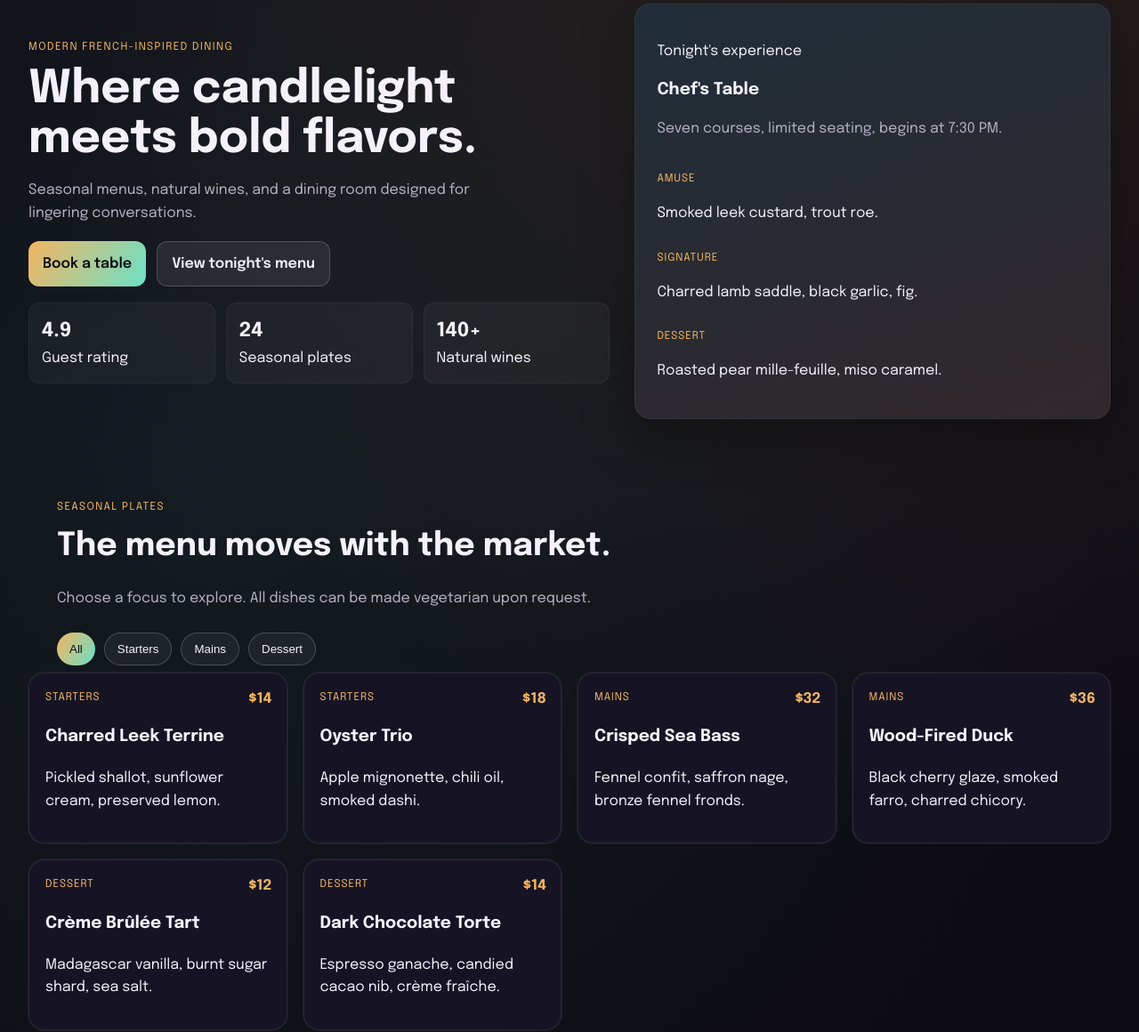
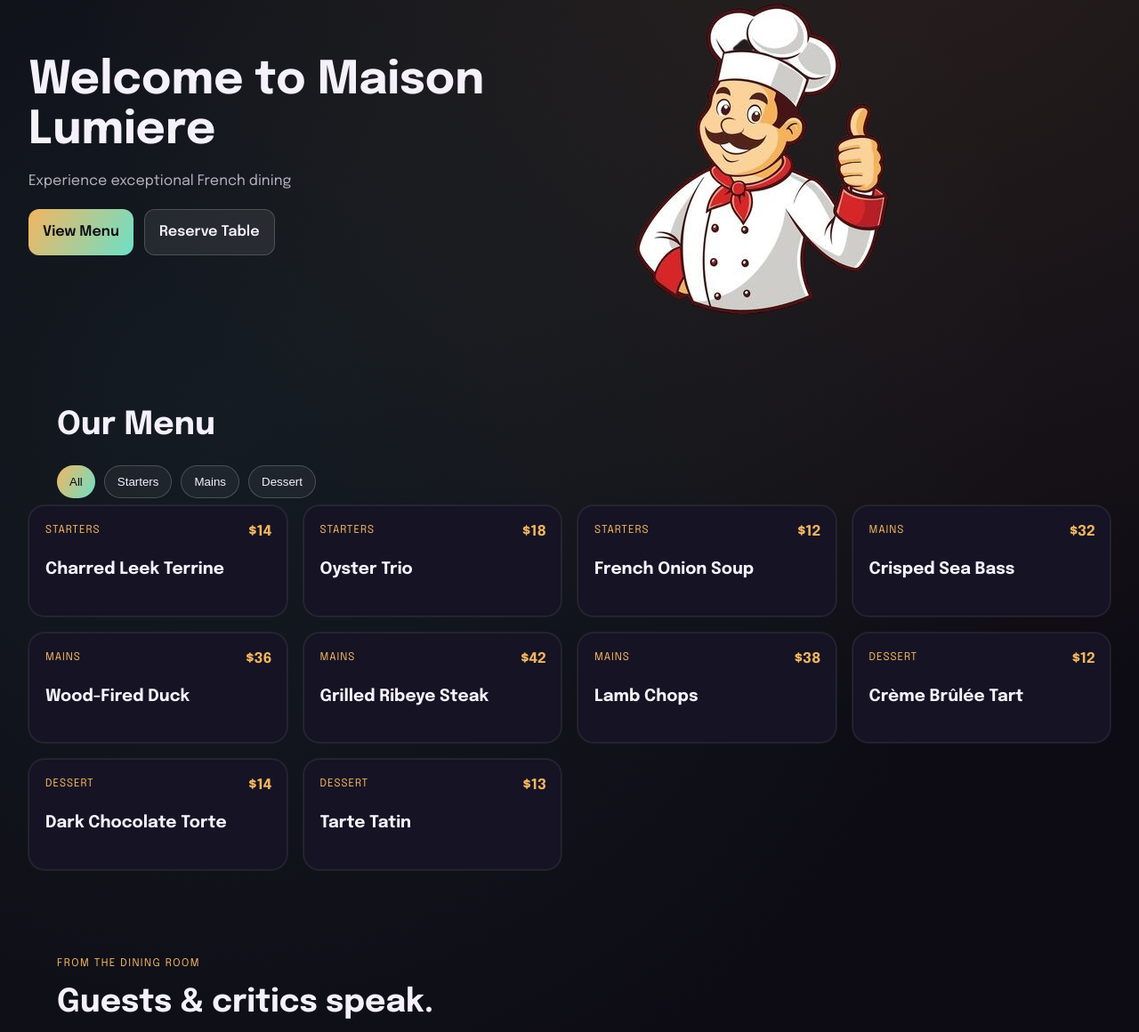
Before and after one commit to Youssef-NOTHING/Restau1, a plain HTML site: page index.html in a window 1280 px wide. Shown: the part 151-1311 px from the top of the page at 89% size. Drawn offline with Linux system fonts and the light colour scheme.

Commit message:
Update index.html

```diff
--- a/index.html
+++ b/index.html
@@ -27,56 +27,21 @@
   <main>
     <section id="hero" class="hero">
       <div class="hero-content">
-        <p class="eyebrow">Modern French-inspired dining</p>
-        <h1>Where candlelight meets bold flavors.</h1>
-        <p class="lede">Seasonal menus, natural wines, and a dining room designed for lingering conversations.</p>
+        <h1>Welcome to Maison Lumiere</h1>
+        <p class="lede">Experience exceptional French dining</p>
         <div class="hero-actions">
-          <a class="btn primary" href="#reserve">Book a table</a>
-          <a class="btn ghost" href="#menu">View tonight's menu</a>
-        </div>
-        <div class="highlights">
-          <div>
-            <strong>4.9</strong>
-            <span>Guest rating</span>
-          </div>
-          <div>
-            <strong>24</strong>
-            <span>Seasonal plates</span>
-          </div>
-          <div>
-            <strong>140+</strong>
-            <span>Natural wines</span>
-          </div>
+          <a class="btn primary" href="#menu">View Menu</a>
+          <a class="btn ghost" href="#reserve">Reserve Table</a>
         </div>
       </div>
-      <div class="hero-card">
-        <div class="card-top">
-          <p>Tonight's experience</p>
-          <h3>Chef's Table</h3>
-          <p class="muted">Seven courses, limited seating, begins at 7:30 PM.</p>
-        </div>
-        <div class="card-bottom">
-          <div>
-            <p class="label">Amuse</p>
-            <p>Smoked leek custard, trout roe.</p>
-          </div>
-          <div>
-            <p class="label">Signature</p>
-            <p>Charred lamb saddle, black garlic, fig.</p>
-          </div>
-          <div>
-            <p class="label">Dessert</p>
-            <p>Roasted pear mille-feuille, miso caramel.</p>
-          </div>
-        </div>
+      <div class="hero-image">
+        <img src="assets/chef.png" alt="Chef">
       </div>
     </section>
 
     <section id="menu" class="menu">
       <div class="section-header">
-        <p class="eyebrow">Seasonal plates</p>
-        <h2>The menu moves with the market.</h2>
-        <p class="muted">Choose a focus to explore. All dishes can be made vegetarian upon request.</p>
+        <h2>Our Menu</h2>
         <div class="filters" role="group" aria-label="Menu filters">
           <button class="chip active" data-filter="all">All</button>
           <button class="chip" data-filter="starters">Starters</button>
@@ -88,38 +53,52 @@
         <article class="menu-card" data-category="starters">
           <div class="tag">Starters</div>
           <h3>Charred Leek Terrine</h3>
-          <p>Pickled shallot, sunflower cream, preserved lemon.</p>
           <span class="price">$14</span>
         </article>
         <article class="menu-card" data-category="starters">
           <div class="tag">Starters</div>
           <h3>Oyster Trio</h3>
-          <p>Apple mignonette, chili oil, smoked dashi.</p>
           <span class="price">$18</span>
+        </article>
+        <article class="menu-card" data-category="starters">
+          <div class="tag">Starters</div>
+          <h3>French Onion Soup</h3>
+          <span class="price">$12</span>
         </article>
         <article class="menu-card" data-category="mains">
           <div class="tag">Mains</div>
           <h3>Crisped Sea Bass</h3>
-          <p>Fennel confit, saffron nage, bronze fennel fronds.</p>
           <span class="price">$32</span>
         </article>
         <article class="menu-card" data-category="mains">
           <div class="tag">Mains</div>
           <h3>Wood-Fired Duck</h3>
-          <p>Black cherry glaze, smoked farro, charred chicory.</p>
           <span class="price">$36</span>
+        </article>
+        <article class="menu-card" data-category="mains">
+          <div class="tag">Mains</div>
+          <h3>Grilled Ribeye Steak</h3>
+          <span class="price">$42</span>
+        </article>
+        <article class="menu-card" data-category="mains">
+          <div class="tag">Mains</div>
+          <h3>Lamb Chops</h3>
+          <span class="price">$38</span>
         </article>
         <article class="menu-card" data-category="dessert">
           <div class="tag">Dessert</div>
           <h3>Crème Brûlée Tart</h3>
-          <p>Madagascar vanilla, burnt sugar shard, sea salt.</p>
           <span class="price">$12</span>
         </article>
         <article class="menu-card" data-category="dessert">
           <div class="tag">Dessert</div>
           <h3>Dark Chocolate Torte</h3>
-          <p>Espresso ganache, candied cacao nib, crème fraîche.</p>
           <span class="price">$14</span>
+        </article>
+        <article class="menu-card" data-category="dessert">
+          <div class="tag">Dessert</div>
+          <h3>Tarte Tatin</h3>
+          <span class="price">$13</span>
         </article>
       </div>
     </section>
@@ -148,12 +127,10 @@
     <section id="reserve" class="reserve">
       <div class="reserve-card">
         <div class="card-copy">
-          <p class="eyebrow">Reserve</p>
-          <h2>Book your table.</h2>
-          <p class="muted">We hold a few walk-in spots nightly. For special requests, add a note—we read every one.</p>
+          <h2>Book Your Table</h2>
           <ul class="details">
             <li>Hours: Tue–Sun, 5:30–11:30 PM</li>
-            <li>Location: 214 Lantern Street, District 7</li>
+            <li>Location: 214 Lantern Street</li>
             <li>Phone: (415) 555-0147</li>
           </ul>
         </div>
@@ -187,12 +164,11 @@
         <div>
           <p class="eyebrow">Find us</p>
           <h2>Candlelit on Lantern Street.</h2>
-          <p class="muted">Steps from the riverfront. Street parking after 6 PM; valet on weekends.</p>
+          <h2>Visit Us</h2>
+          <p class="muted">214 Lantern Street, District 7</p>
         </div>
         <div class="cta-group">
-          <a class="btn ghost" href="tel:+14155550147">Call the host</a>
-          <a class="btn" href="mailto:hello@maisonlumiere.com">Email</a>
-        </div>
+          <a class="btn ghost" href="tel:+14155550147">Call
       </div>
       <div class="contact-map">
         <iframe
@@ -215,15 +191,13 @@
       <p class="muted">Seasonal kitchen. Low lights. High touch.</p>
     </div>
     <div class="foot-right">
+    </div>
+    <div class="foot-right">
       <p>Hours: Tue–Sun, 5:30–11:30 PM</p>
       <p>214 Lantern Street, District 7</p>
       <div class="socials">
         <a href="#" aria-label="Instagram">Instagram</a>
-        <a href="#" aria-label="Newsletter">Newsletter</a>
-        <a href="#" aria-label="Gift cards">Gift cards</a>
-      </div>
-    </div>
-  </footer>
+        <a href="#" aria-label="Newsletter">Newsletter
 
   <script src="scripts/main.js"></script>
 </body>
```
